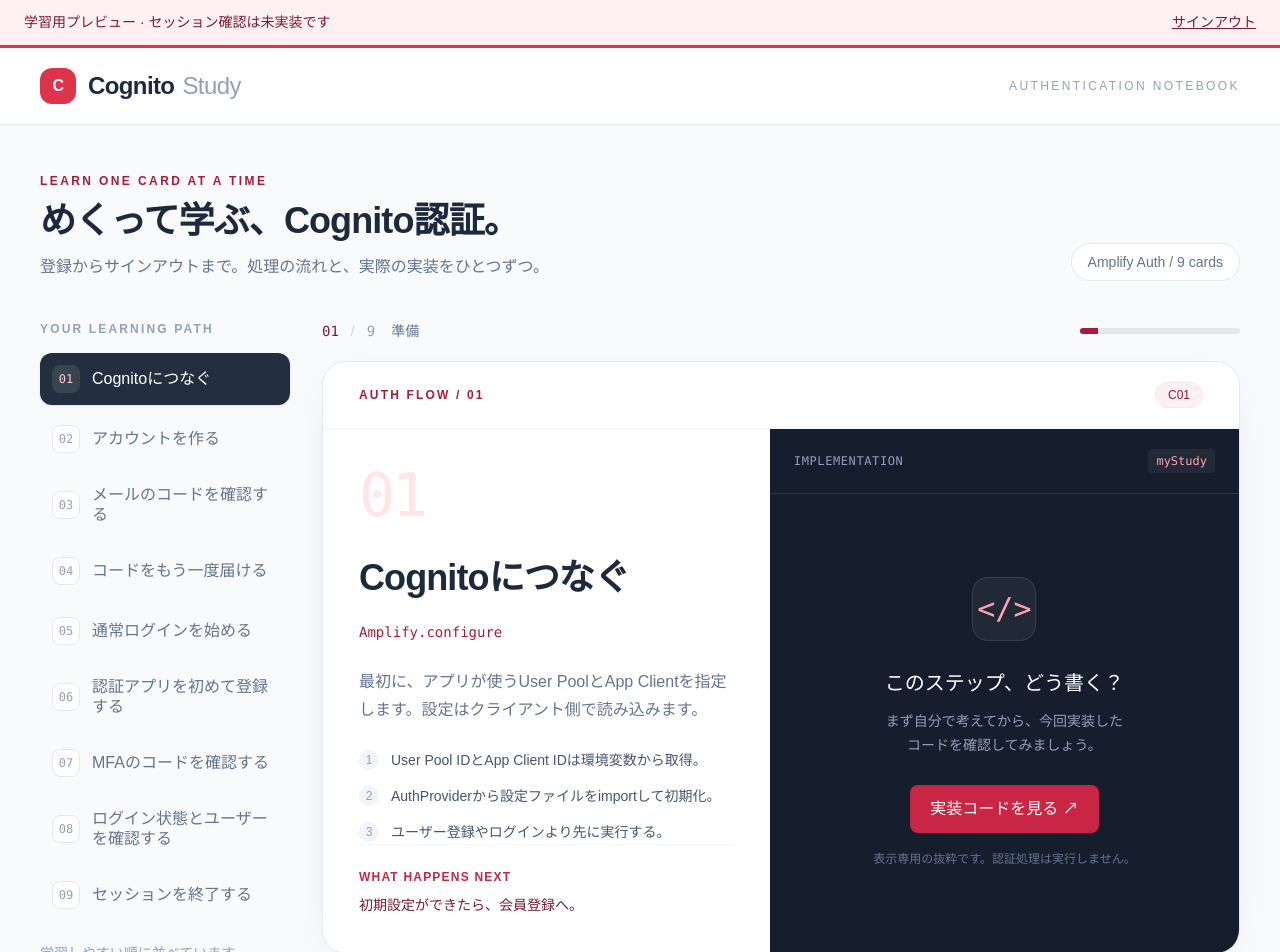
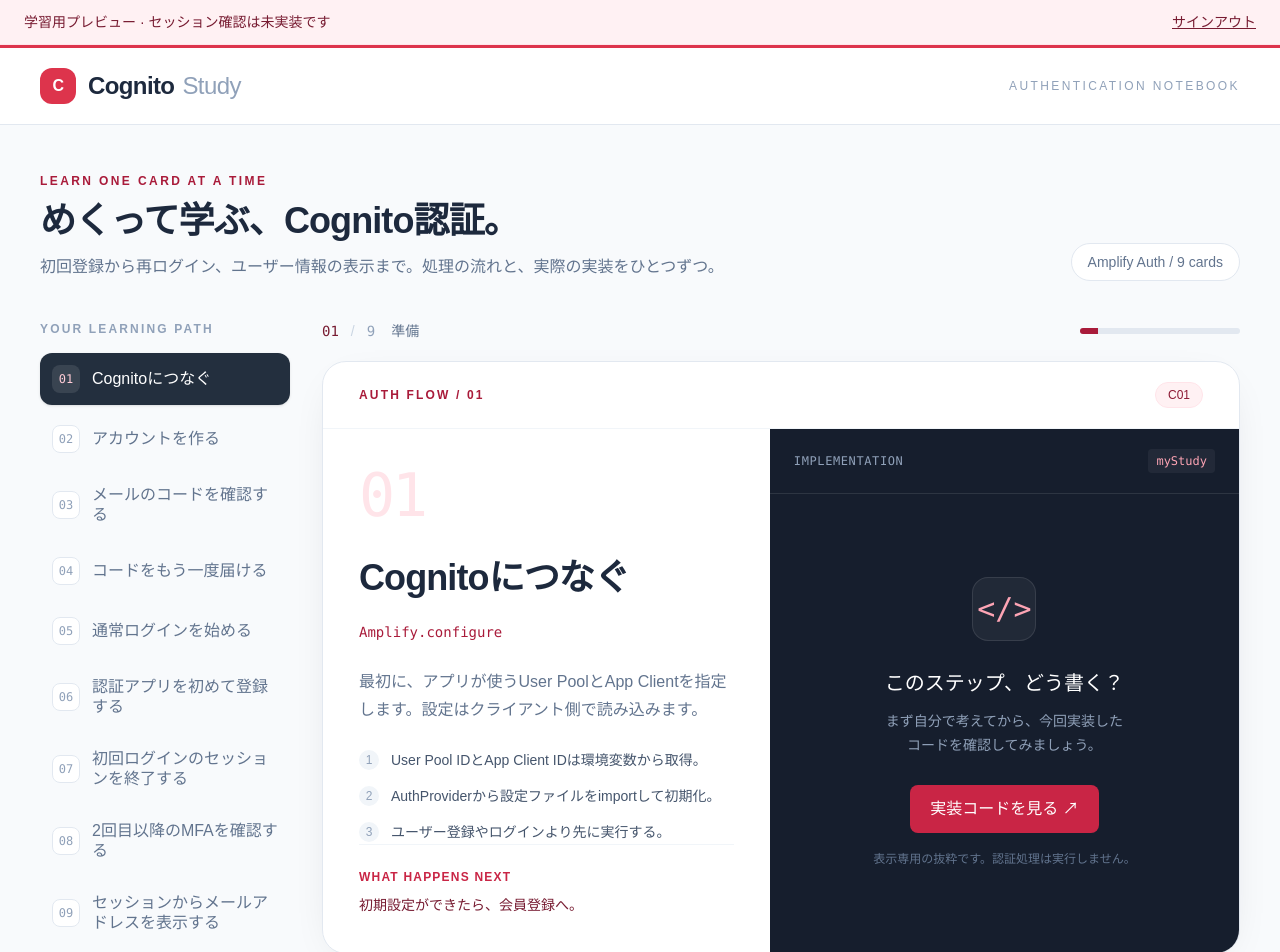
Before and after one commit to Reito0320/cognito-study, a Next.js app: page /home in a window 1280 px wide. Shown: the top 952 px of the page. Built offline with nearby package versions, Linux system fonts and the light colour scheme.

Commit message:
Improve Cognito lesson sequence and add card scroll animations

```diff
--- a/app/home/flow-deck.tsx
+++ b/app/home/flow-deck.tsx
@@ -1,6 +1,7 @@
 'use client';
 
 import { useState } from 'react';
+import { motion, MotionConfig } from 'motion/react';
 import { flowLessons } from './flow-lessons';
 
 export function FlowDeck() {
@@ -17,7 +18,7 @@ export function FlowDeck() {
     setResultIndex(0);
   }
 
-  return <section aria-label="認証フローの学習カード" className="grid items-start gap-8 lg:grid-cols-[250px_minmax(0,1fr)]">
+  return <MotionConfig reducedMotion="user"><section aria-label="認証フローの学習カード" className="grid items-start gap-8 lg:grid-cols-[250px_minmax(0,1fr)]">
     <nav aria-label="学習ステップ" className="min-w-0 lg:sticky lg:top-6">
       <p className="mb-4 text-xs font-semibold tracking-[0.18em] text-slate-400">YOUR LEARNING PATH</p>
       <ol className="flex gap-2 overflow-x-auto pb-3 lg:flex-col lg:overflow-visible lg:pb-0">
@@ -41,7 +42,12 @@ export function FlowDeck() {
       <div className="relative mb-4 pb-3">
         <div aria-hidden="true" className="absolute inset-x-4 bottom-0 top-8 rounded-3xl border border-slate-200 bg-slate-100" />
         <div aria-hidden="true" className="absolute inset-x-2 bottom-1.5 top-4 rounded-3xl border border-slate-200 bg-white" />
-        <article key={lesson.id} aria-labelledby="card-title" className="relative min-h-[590px] overflow-hidden rounded-3xl border border-slate-200 bg-white shadow-[0_12px_45px_-24px_rgba(15,23,42,0.20)]">
+        <motion.article key={lesson.id} aria-labelledby="card-title"
+          initial={{ opacity: 0.85, y: 24, scale: 0.98 }}
+          whileInView={{ opacity: 1, y: 0, scale: 1 }}
+          viewport={{ once: true, amount: 0.15 }}
+          transition={{ duration: 0.5, ease: [0.22, 1, 0.36, 1] }}
+          className="relative min-h-[590px] overflow-hidden rounded-3xl border border-slate-200 bg-white shadow-[0_12px_45px_-24px_rgba(15,23,42,0.20)]">
           <div className="flex items-center justify-between gap-3 border-b border-slate-100 px-6 py-5 sm:px-9">
             <span className="text-xs font-semibold tracking-[0.18em] text-cognito-700">AUTH FLOW / {String(index + 1).padStart(2, '0')}</span>
             <span className="rounded-full border border-cognito-100 bg-cognito-50 px-3 py-1 text-xs text-cognito-800">{lesson.id}</span>
@@ -72,10 +78,15 @@ export function FlowDeck() {
               </div>}
             </div>
           </div>
-        </article>
+        </motion.article>
       </div>
 
-      {result && <section aria-labelledby="result-title" className="mt-6 overflow-hidden rounded-2xl border border-slate-200 bg-white">
+      {result && <motion.section key={lesson.id} aria-labelledby="result-title"
+        initial={{ opacity: 0.85, y: 20 }}
+        whileInView={{ opacity: 1, y: 0 }}
+        viewport={{ once: true, amount: 0.15 }}
+        transition={{ duration: 0.45, ease: [0.22, 1, 0.36, 1] }}
+        className="mt-6 overflow-hidden rounded-2xl border border-slate-200 bg-white">
         <div className="flex flex-wrap items-center justify-between gap-2 border-b border-slate-100 px-6 py-5">
           <h3 id="result-title" className="text-base font-semibold text-slate-800">{lesson.resultTitle}</h3>
           <span className="font-mono text-xs tracking-widest text-cognito-700">DATA EXAMPLE</span>
@@ -92,7 +103,7 @@ export function FlowDeck() {
             <p aria-live="polite" className="text-sm leading-7 text-cognito-950">{result.meaning}</p>
           </div>
         </div>
-      </section>}
+      </motion.section>}
 
       <div className="mt-6 flex items-center justify-between gap-3">
         <button type="button" disabled={index === 0} onClick={() => turnCard(index - 1)} className="rounded-xl border border-slate-200 bg-white px-4 py-3 text-sm text-slate-600 transition-colors hover:border-slate-400 disabled:cursor-default disabled:opacity-35 sm:px-6">← 前のカード</button>
@@ -101,5 +112,5 @@ export function FlowDeck() {
       </div>
       <p className="mt-4 text-right text-sm leading-6 text-slate-400">{isLast ? 'ここまでで、ひと通りの認証フローを確認しました。' : `次のカード：${flowLessons[index + 1].title}`}</p>
     </div>
-  </section>;
+  </section></MotionConfig>;
 }
--- a/app/home/flow-lessons.ts
+++ b/app/home/flow-lessons.ts
@@ -140,7 +140,7 @@ export const flowLessons = [
       "getSetupUriのURIを、ブラウザ内でQRコードに変換。",
       "sharedSecretは手動登録に使用。アプリの永続ストレージには保存しない。"
     ],
-    "outcome": "アプリに登録したら、表示される6桁のコードで確認。",
+    "outcome": "初回設定とログインが完了したら、次はサインアウトを実装。",
     "file": "app/mfa/setup/page.tsx",
     "code": "// Pageの中：loginで保存した値からQRを作ります。\nconst { nextStep, setNextStep } = useAuthFlow();\nconst details = nextStep?.signInStep === 'CONTINUE_SIGN_IN_WITH_TOTP_SETUP'\n  ? nextStep.totpSetupDetails : null;\n\n// JSX内（detailsがない場合はログインからやり直す案内を表示）\n// qrCode={<QRCodeSVG value={details.getSetupUri('Cognito Study').toString()} />}\n// setupKey={details.sharedSecret}\n\n// handleSetup内：認証アプリのコードで設定を確定します。\nconst { isSignedIn } = await confirmSignIn({ challengeResponse: code });\nif (isSignedIn) {\n  setNextStep(null);\n  router.replace('/home');\n}",
     "resultTitle": "受け取る設定データの例",
@@ -158,17 +158,34 @@ export const flowLessons = [
     ]
   },
   {
+    "id": "C11",
+    "title": "初回ログインのセッションを終了する",
+    "api": "signOut",
+    "chapter": "サインアウト",
+    "description": "初回MFA設定後にサインアウトを実装し、2回目以降のログインを試せる状態に戻します。",
+    "points": [
+      "signOut({ global: true })で全端末のリフレッシュトークンを失効させる。",
+      "ブラウザの認証情報とContextのチャレンジもクリア。",
+      "APIのJWT検証では、発行済みトークンが有効期限まで使える場合がある。"
+    ],
+    "outcome": "ログイン画面に戻ったら、次は2回目以降のMFAを実装。",
+    "file": "app/home/home-session.tsx",
+    "code": "await signOut({ global: true });\nsetNextStep(null);\nrouter.replace('/login');",
+    "resultTitle": "",
+    "results": []
+  },
+  {
     "id": "C08",
-    "title": "MFAのコードを確認する",
+    "title": "2回目以降のMFAを確認する",
     "api": "confirmSignIn",
     "chapter": "追加認証",
-    "description": "認証アプリのコードをCognitoに渡し、ログインの追加手順を完了させます。",
+    "description": "サインアウト後に再ログインし、登録済みの認証アプリのコードで追加認証を完了させます。",
     "points": [
       "confirmSignInへコードを渡す。",
       "isSignedInがtrueなら完了。",
       "共有値を消して/homeへ進む。"
     ],
-    "outcome": "isSignedInがtrueなら、ホームが表示される。",
+    "outcome": "再ログインでホームへ進めたら、最後はセッションからメールアドレスを表示。",
     "file": "app/mfa/page.tsx",
     "code": "const { isSignedIn } = await confirmSignIn({ challengeResponse: code });\nif (isSignedIn) {\n  setNextStep(null);\n  router.replace('/home');\n}",
     "resultTitle": "返り値の例",
@@ -182,7 +199,7 @@ export const flowLessons = [
   },
   {
     "id": "C10",
-    "title": "ログイン状態とユーザーを確認する",
+    "title": "セッションからメールアドレスを表示する",
     "api": "fetchAuthSession",
     "chapter": "ホーム",
     "description": "保存済みセッションを取得し、ホームに表示するユーザー情報を取り出します。",
@@ -191,9 +208,9 @@ export const flowLessons = [
       "IDトークンのemailを画面に表示。",
       "ブラウザの確認とは別に、APIではサーバー側でトークンを検証する。"
     ],
-    "outcome": "ホームにユーザーを表示。次はサインアウト。",
+    "outcome": "ホームに自分のメールアドレスが表示されたら、Cognitoの基本課題は完了。",
     "file": "app/home/home-session.tsx",
-    "code": "// Pageの先頭にnameのstateとuseRouterを用意します。\nuseEffect(() => {\n  async function loadSession() {\n    try {\n      const { tokens } = await fetchAuthSession();\n      if (!tokens?.idToken) {\n        router.replace('/login');\n        return;\n      }\n      setName(String(tokens.idToken.payload.email ?? 'ユーザー'));\n    } catch (error) {\n      setError(error instanceof Error ? error.message : 'セッションを確認できませんでした。');\n    }\n  }\n  loadSession();\n}, [router]);",
+    "code": "// userInfoとsetUserInfoは用意済みです。\n// useEffect・fetchAuthSessionをimportし、useRouterを用意します。\nuseEffect(() => {\n  async function loadSession() {\n    try {\n      const { tokens } = await fetchAuthSession();\n      if (!tokens?.idToken) {\n        router.replace('/login');\n        return;\n      }\n      setUserInfo(String(tokens.idToken.payload.email ?? 'ユーザー'));\n    } catch (error) {\n      setError(error instanceof Error ? error.message : 'セッションを確認できませんでした。');\n    }\n  }\n  loadSession();\n}, [router]);",
     "resultTitle": "返り値の例",
     "results": [
       {
@@ -207,22 +224,5 @@ export const flowLessons = [
         "meaning": "未ログインの場合はtokensがないため/loginへ。期限切れ時の更新失敗などは例外になる場合もあります。"
       }
     ]
-  },
-  {
-    "id": "C11",
-    "title": "セッションを終了する",
-    "api": "signOut",
-    "chapter": "サインアウト",
-    "description": "ログイン状態を終了し、別アカウントや次のログインを試せる状態に戻します。",
-    "points": [
-      "トークンの削除はAmplify Authに任せる。",
-      "Contextの進行中のチャレンジもクリア。",
-      "ログイン画面へ戻して、一連の流れをもう一度確認。"
-    ],
-    "outcome": "サインアウト後は、signInから再開。",
-    "file": "app/home/home-session.tsx",
-    "code": "await signOut();\nsetNextStep(null);\nrouter.replace('/login');",
-    "resultTitle": "",
-    "results": []
   }
 ] as const;
--- a/app/home/page.tsx
+++ b/app/home/page.tsx
@@ -14,7 +14,7 @@ export default function HomePage() {
       </header>
       <main className="mx-auto max-w-[1440px] px-5 py-9 sm:px-8 sm:py-12 lg:px-10">
         <div className="mb-10 flex flex-wrap items-end justify-between gap-5">
-          <div><p className="text-xs font-semibold tracking-[0.2em] text-cognito-700">LEARN ONE CARD AT A TIME</p><h1 className="mb-3 mt-3 text-3xl font-semibold tracking-tight sm:text-4xl">めくって学ぶ、Cognito認証。</h1><p className="text-sm leading-7 text-slate-500 sm:text-base">登録からサインアウトまで。処理の流れと、実際の実装をひとつずつ。</p></div>
+          <div><p className="text-xs font-semibold tracking-[0.2em] text-cognito-700">LEARN ONE CARD AT A TIME</p><h1 className="mb-3 mt-3 text-3xl font-semibold tracking-tight sm:text-4xl">めくって学ぶ、Cognito認証。</h1><p className="text-sm leading-7 text-slate-500 sm:text-base">初回登録から再ログイン、ユーザー情報の表示まで。処理の流れと、実際の実装をひとつずつ。</p></div>
           <span className="rounded-full border border-slate-200 bg-white px-4 py-2 text-sm text-slate-500">Amplify Auth / 9 cards</span>
         </div>
         <FlowDeck />
--- a/package.json
+++ b/package.json
@@ -10,6 +10,7 @@
   },
   "dependencies": {
     "aws-amplify": "^6.22.2",
+    "motion": "^14.9.1",
     "next": "16.4.3",
     "qrcode.react": "^4.2.0",
     "react": "19.3.0",
```
Also changed, not shown: app/home/home-session.tsx (+6 -3 lines), app/mfa/setup/setup-form.tsx (+14 -1 lines), 3 other files (tests, documents, lock files or other folders).
